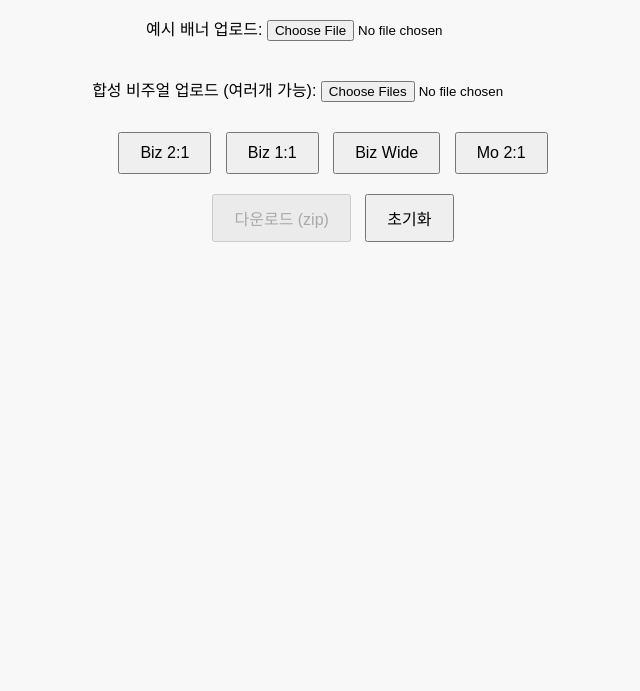
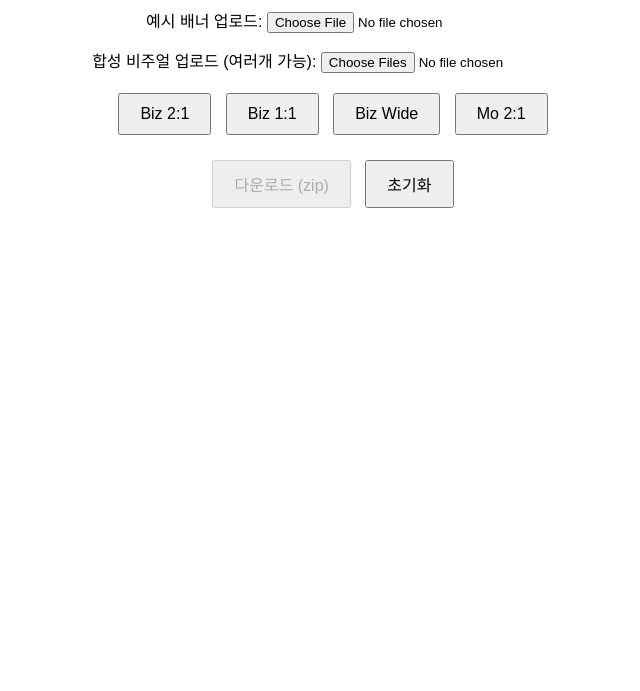
Before and after one commit to ivoryseaweed/banner_creation, a plain HTML site: page index.html in a window 1280 px wide. Shown: the part 109-800 px from the top of the page, without its empty margins (307-947 px from the left). Drawn offline with nearby package versions, Linux system fonts and the light colour scheme.

Commit message:
style.css

```diff
--- a/style.css
+++ b/style.css
@@ -1,27 +1,15 @@
 body {
-  font-family: sans-serif;
-  text-align: center;
-  background-color: #f8f8f8;
-  margin: 0;
-  padding: 20px;
+    font-family: Arial, sans-serif;
+    text-align: center;
+    padding: 20px;
 }
 
-.container {
-  max-width: 800px;
-  margin: auto;
-}
-
-input[type="file"] {
-  margin: 20px 0;
+.upload-section, .button-section, .action-section {
+    margin: 15px 0;
 }
 
 button {
-  margin: 10px 5px;
-  padding: 10px 20px;
-  font-size: 16px;
-  cursor: pointer;
+    margin: 5px;
+    padding: 10px 20px;
+    font-size: 16px;
 }
-
-#previewArea {
-  margin-top: 30px;
-}
```
